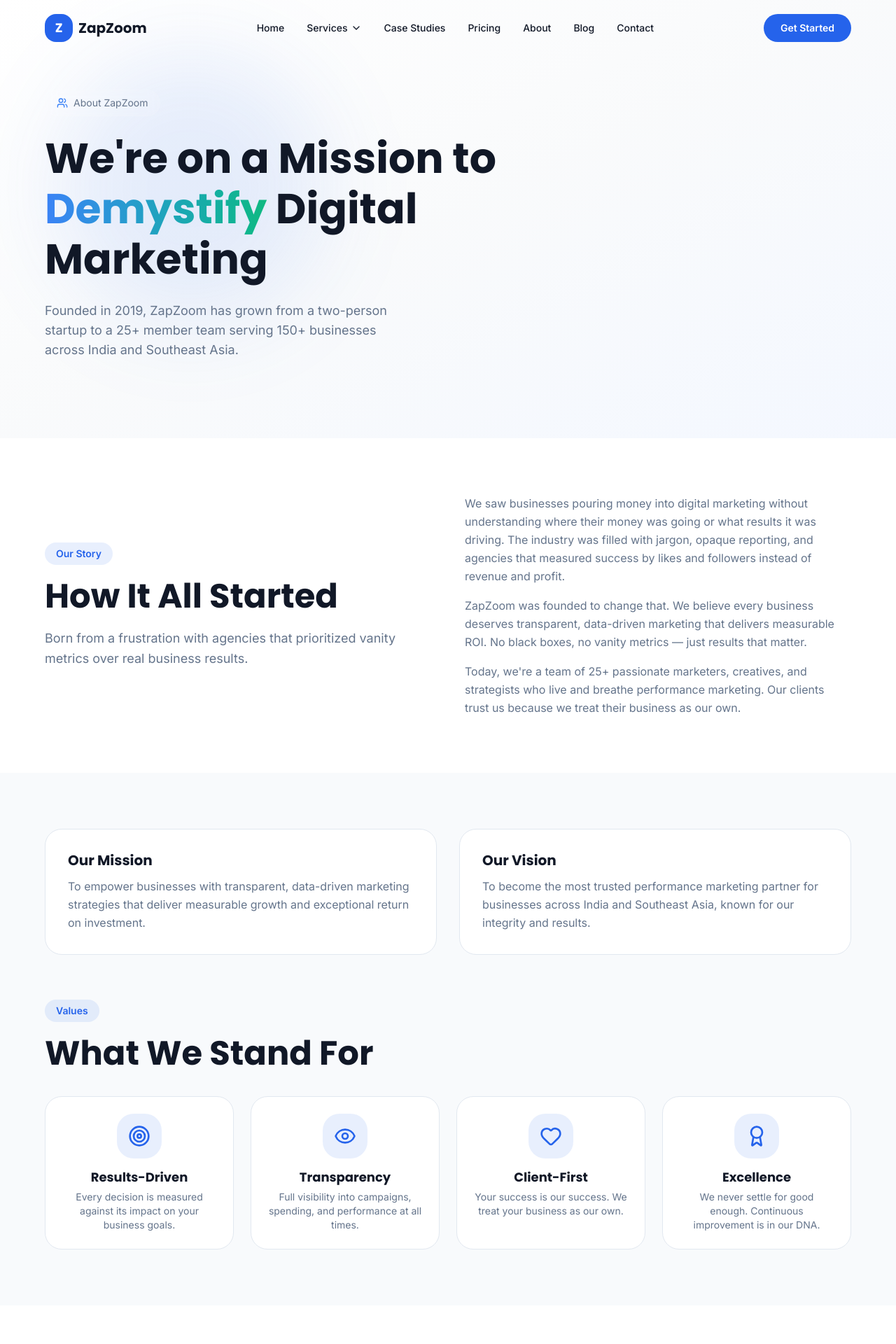
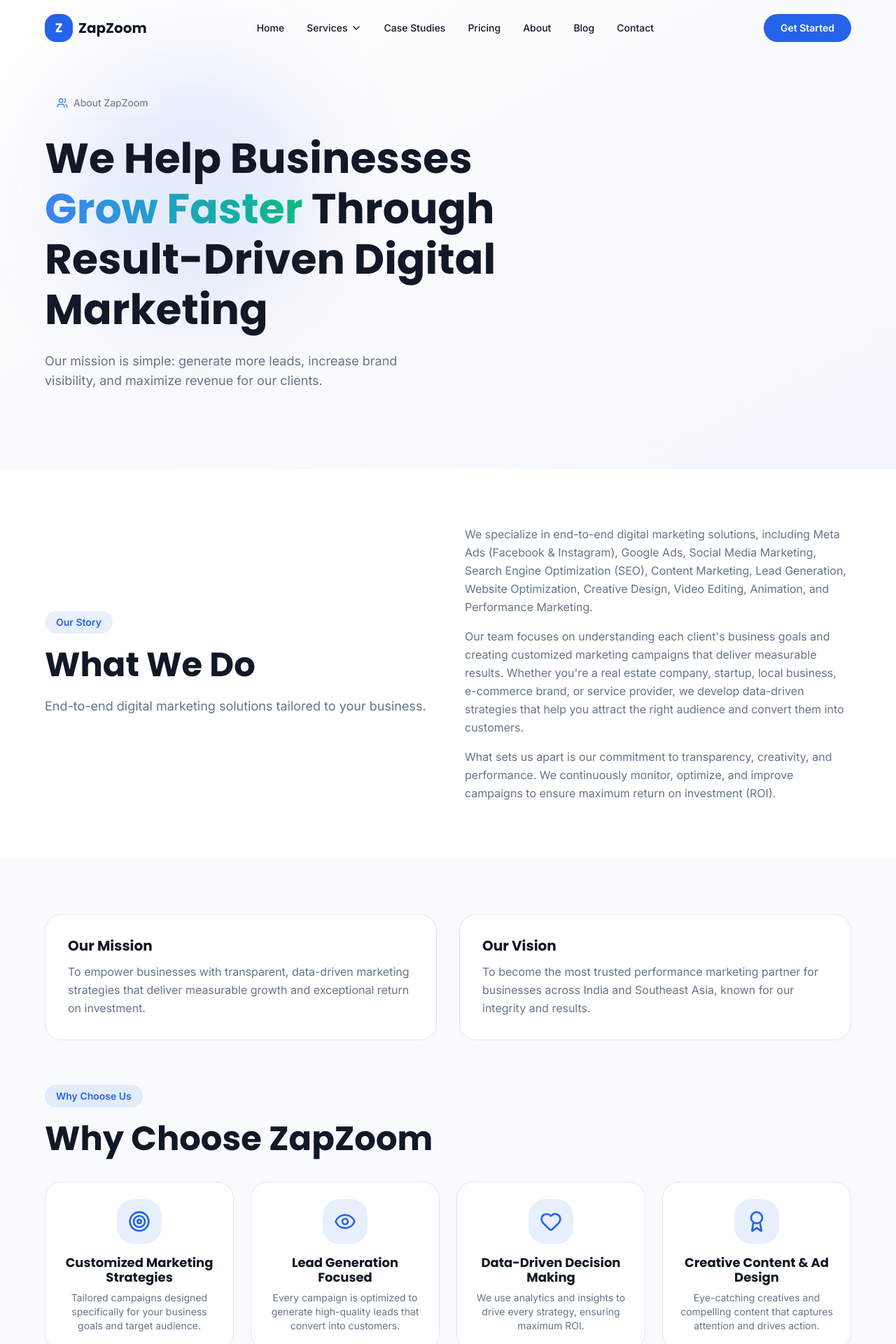
Before and after one commit to gouravk2580/agency-website, a Next.js app: page /about in a window 1280 px wide. Shown: the top 1920 px of the page at 70% size. Built offline with nearby package versions, Linux system fonts and the light colour scheme.

Commit message:
feat: update About page with new content - services, why choose us, CTA

```diff
--- a/src/app/about/page.tsx
+++ b/src/app/about/page.tsx
@@ -22,10 +22,13 @@ export const metadata: Metadata = {
 };
 
 const values = [
-  { icon: Target, title: "Results-Driven", description: "Every decision is measured against its impact on your business goals." },
-  { icon: Eye, title: "Transparency", description: "Full visibility into campaigns, spending, and performance at all times." },
-  { icon: Heart, title: "Client-First", description: "Your success is our success. We treat your business as our own." },
-  { icon: Award, title: "Excellence", description: "We never settle for good enough. Continuous improvement is in our DNA." },
+  { icon: Target, title: "Customized Marketing Strategies", description: "Tailored campaigns designed specifically for your business goals and target audience." },
+  { icon: Eye, title: "Lead Generation Focused", description: "Every campaign is optimized to generate high-quality leads that convert into customers." },
+  { icon: Heart, title: "Data-Driven Decision Making", description: "We use analytics and insights to drive every strategy, ensuring maximum ROI." },
+  { icon: Award, title: "Creative Content & Ad Design", description: "Eye-catching creatives and compelling content that captures attention and drives action." },
+  { icon: ArrowRight, title: "Transparent Reporting", description: "Full visibility into campaigns, spending, and performance at all times." },
+  { icon: Users, title: "Dedicated Support", description: "A dedicated account manager for every client, ensuring personalized attention and quick responses." },
+  { icon: Target, title: "ROI-Oriented Approach", description: "We don't just run campaigns — we build growth systems that deliver measurable results." },
 ];
 
 const timeline = [
@@ -61,15 +64,14 @@ export default function AboutPage() {
                 About ZapZoom
               </span>
               <h1 className="text-4xl md:text-5xl lg:text-6xl font-heading font-bold text-text leading-tight mb-6">
-                We're on a Mission to{" "}
+                We Help Businesses{" "}
                 <span className="text-transparent bg-clip-text bg-gradient-to-r from-primary-light to-accent">
-                  Demystify
+                  Grow Faster
                 </span>{" "}
-                Digital Marketing
+                Through Result-Driven Digital Marketing
               </h1>
               <p className="text-lg text-muted mb-8 max-w-lg">
-                Founded in 2019, ZapZoom has grown from a two-person startup to a 25+ member team
-                serving 150+ businesses across India and Southeast Asia.
+                Our mission is simple: generate more leads, increase brand visibility, and maximize revenue for our clients.
               </p>
             </div>
           </div>
@@ -81,26 +83,19 @@ export default function AboutPage() {
             <div className="grid lg:grid-cols-2 gap-12 items-center">
               <SectionHeader
                 badge="Our Story"
-                title="How It All Started"
-                description="Born from a frustration with agencies that prioritized vanity metrics over real business results."
+                title="What We Do"
+                description="End-to-end digital marketing solutions tailored to your business."
                 centered={false}
               />
               <div className="space-y-4 text-muted leading-relaxed">
                 <p>
-                  We saw businesses pouring money into digital marketing without understanding
-                  where their money was going or what results it was driving. The industry was
-                  filled with jargon, opaque reporting, and agencies that measured success by
-                  likes and followers instead of revenue and profit.
+                  We specialize in end-to-end digital marketing solutions, including Meta Ads (Facebook & Instagram), Google Ads, Social Media Marketing, Search Engine Optimization (SEO), Content Marketing, Lead Generation, Website Optimization, Creative Design, Video Editing, Animation, and Performance Marketing.
                 </p>
                 <p>
-                  ZapZoom was founded to change that. We believe every business deserves
-                  transparent, data-driven marketing that delivers measurable ROI. No black boxes,
-                  no vanity metrics — just results that matter.
+                  Our team focuses on understanding each client&apos;s business goals and creating customized marketing campaigns that deliver measurable results. Whether you&apos;re a real estate company, startup, local business, e-commerce brand, or service provider, we develop data-driven strategies that help you attract the right audience and convert them into customers.
                 </p>
                 <p>
-                  Today, we're a team of 25+ passionate marketers, creatives, and strategists
-                  who live and breathe performance marketing. Our clients trust us because we
-                  treat their business as our own.
+                  What sets us apart is our commitment to transparency, creativity, and performance. We continuously monitor, optimize, and improve campaigns to ensure maximum return on investment (ROI).
                 </p>
               </div>
             </div>
@@ -128,8 +123,8 @@ export default function AboutPage() {
             </div>
 
             <SectionHeader
-              badge="Values"
-              title="What We Stand For"
+              badge="Why Choose Us"
+              title="Why Choose ZapZoom"
               centered={false}
             />
             <div className="grid md:grid-cols-2 lg:grid-cols-4 gap-6 mt-8">
@@ -143,6 +138,9 @@ export default function AboutPage() {
                 </div>
               ))}
             </div>
+            <p className="text-center text-muted mt-8 text-lg">
+              We don&apos;t just run campaigns — we build growth systems that help businesses scale and succeed in today&apos;s competitive digital landscape.
+            </p>
           </div>
         </section>
 
@@ -323,10 +321,10 @@ export default function AboutPage() {
         <section className="section-padding bg-gradient-to-br from-primary/10 to-accent/5 text-text">
           <div className="container-custom text-center">
             <h2 className="text-3xl md:text-4xl font-heading font-bold mb-6">
-              Join Our Growing Family
+              Let&apos;s Grow Your Business Together
             </h2>
             <p className="text-lg text-muted mb-8 max-w-2xl mx-auto">
-              Ready to work with a team that's as invested in your success as you are?
+              Contact us today for a FREE Digital Marketing Audit and Growth Consultation.
             </p>
             <div className="flex flex-wrap items-center justify-center gap-4">
               <Link
```
